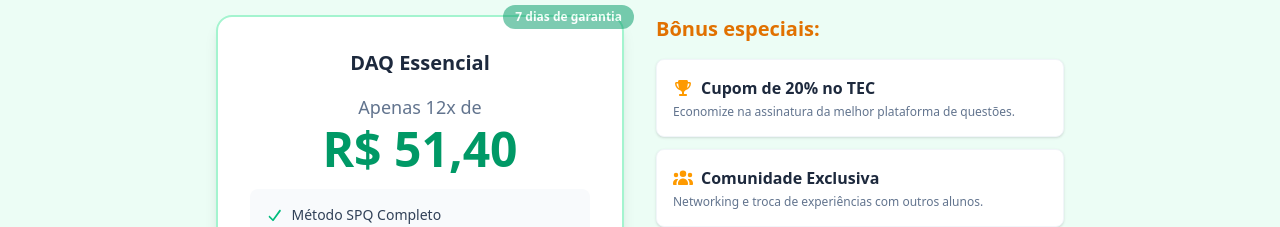
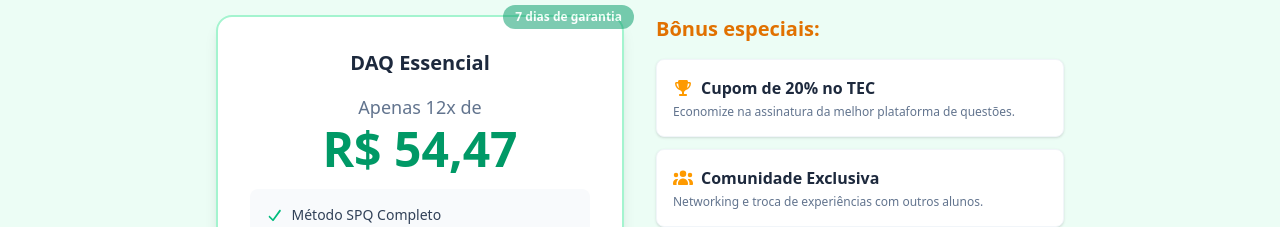
Before and after one commit to Shaolinnn/landing-page-daq-essencial, a Next.js app: page / in a window 1280 px wide. Shown: the part 7940-8167 px from the top of the page. Built offline with nearby package versions, Linux system fonts and the light colour scheme.

Commit message:
Preço ajustado

```diff
--- a/src/app/page.tsx
+++ b/src/app/page.tsx
@@ -380,7 +380,7 @@ export default function HomePage() {
               </span>
               <h3 className="text-xl font-bold text-slate-800 mb-4">DAQ Essencial</h3>
               <p className="text-slate-500 text-lg mb-1">Apenas 12x de</p>
-              <p className="text-5xl font-bold text-emerald-600 mb-4 font-poppins">R$ 51,40</p>
+              <p className="text-5xl font-bold text-emerald-600 mb-4 font-poppins">R$ 54,47</p>
 
               <ul className="space-y-2 text-left text-slate-700 mb-6 text-sm bg-slate-50 p-4 rounded-lg">
                 <li className="flex items-center gap-2"><FontAwesomeIcon icon={faCheck} className="text-emerald-500"/> Método SPQ Completo</li>
```
